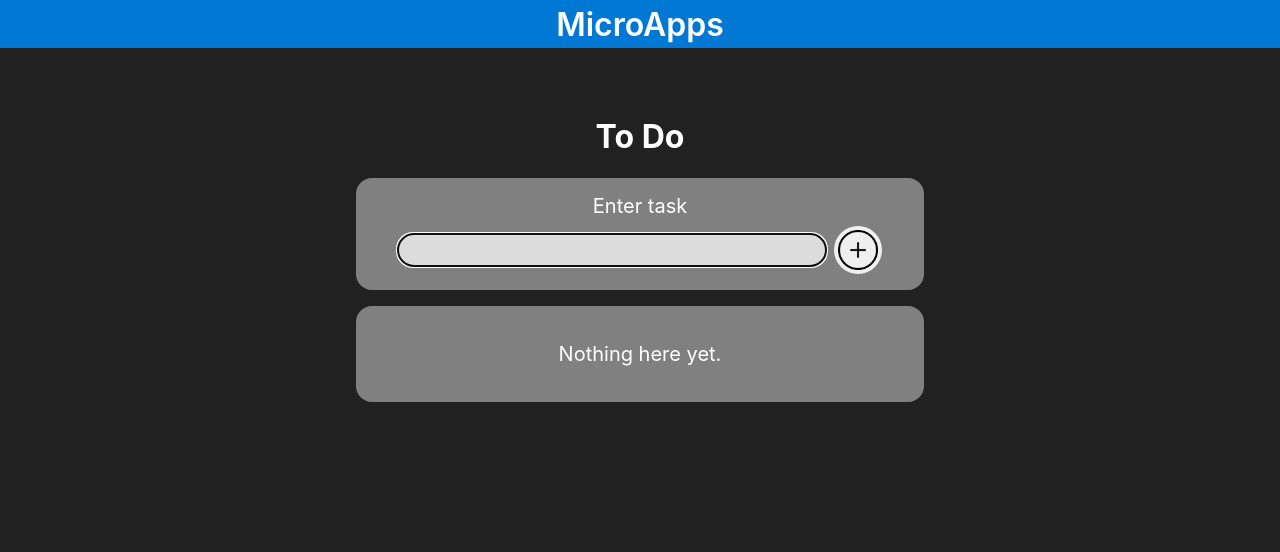
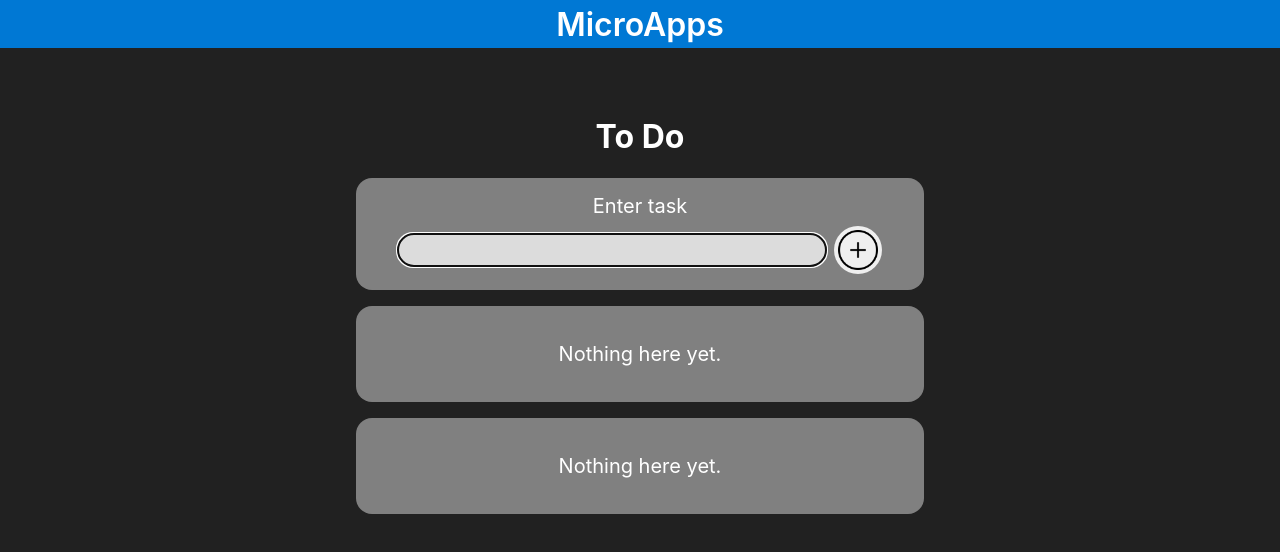
Before and after one commit to niitish/microapps, a React (Create React App) app: page /microapps/todo in a window 1280 px wide. Shown: the top 552 px of the page. Built offline with nearby package versions, Linux system fonts and the light colour scheme.

Commit message:
render tasks in separate lists

```diff
--- /dev/null
+++ b/src/components/todo/TaskItem.jsx
@@ -0,0 +1,31 @@
+import classes from "./TaskItem.module.css";
+import Checked from "./icons/checked.png";
+import Bin from "./icons/bin.png";
+import TaskContext from "../../context/task-ctx";
+import { useContext } from "react";
+
+const TaskItem = ({ tasks }) => {
+  const ctx = useContext(TaskContext);
+
+  return (
+    <ul className={classes.list}>
+      {tasks.length === 0 ? (
+        <p>Nothing here yet.</p>
+      ) : (
+        tasks.map(({ id, title, done }) => (
+          <li key={id}>
+            <button onClick={() => ctx.check(id)}>
+              <img src={Checked} alt="check" />
+            </button>
+            <h2>{(done && <strike>{title}</strike>) || title}</h2>
+            <button onClick={() => ctx.deleteItem(id)}>
+              <img src={Bin} alt="delete" />
+            </button>
+          </li>
+        ))
+      )}
+    </ul>
+  );
+};
+
+export default TaskItem;
--- a/src/components/todo/TaskList.jsx
+++ b/src/components/todo/TaskList.jsx
@@ -1,29 +1,14 @@
-import classes from "./TaskList.module.css";
 import { useContext } from "react";
 import TaskContext from "../../context/task-ctx";
-import Checked from "./icons/checked.png";
-import Bin from "./icons/bin.png";
+import TaskItem from "./TaskItem";
 
 const TaskList = () => {
   const ctx = useContext(TaskContext);
   return (
-    <ul className={classes.list}>
-      {ctx.tasks.length === 0 ? (
-        <p>Nothing here yet.</p>
-      ) : (
-        ctx.tasks.map(({ id, title, done }) => (
-          <li key={id}>
-            <button onClick={() => ctx.check(id)}>
-              <img src={Checked} alt="check" />
-            </button>
-            <h2>{(done && <strike>{title}</strike>) || title}</h2>
-            <button onClick={() => ctx.deleteItem(id)}>
-              <img src={Bin} alt="delete" />
-            </button>
-          </li>
-        ))
-      )}
-    </ul>
+    <>
+      <TaskItem tasks={ctx.tasks.filter((task) => task.done === false)} />
+      <TaskItem tasks={ctx.tasks.filter((task) => task.done === true)} />
+    </>
   );
 };
 
```
Also changed, not shown: src/components/todo/TaskItem.module.css (renamed from src/components/todo/TaskList.module.css).
